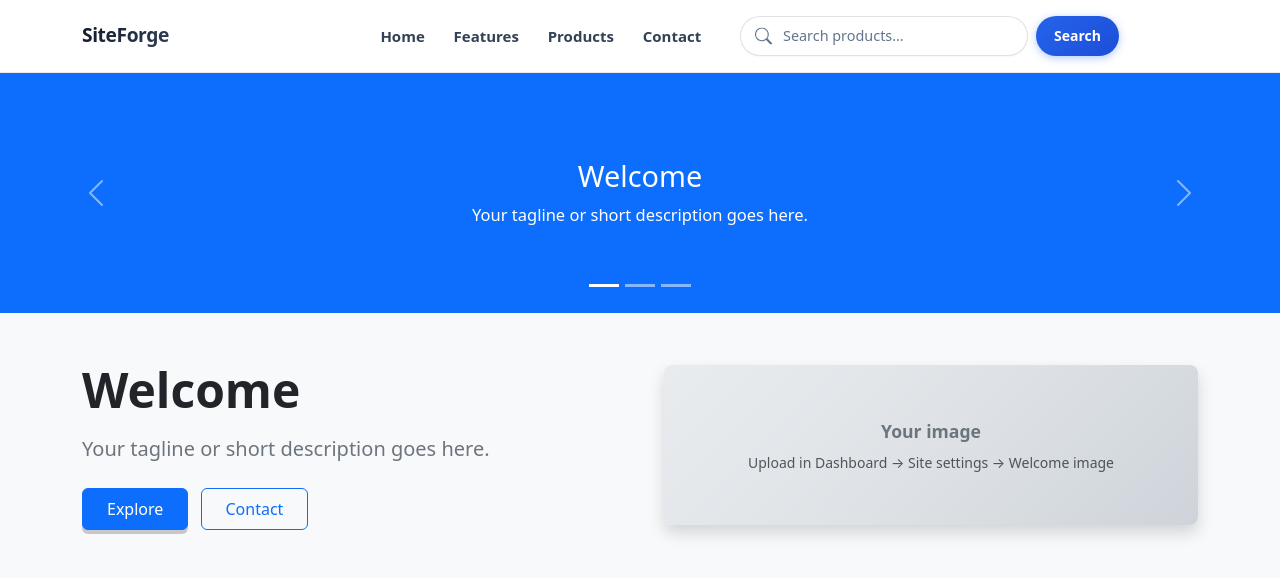
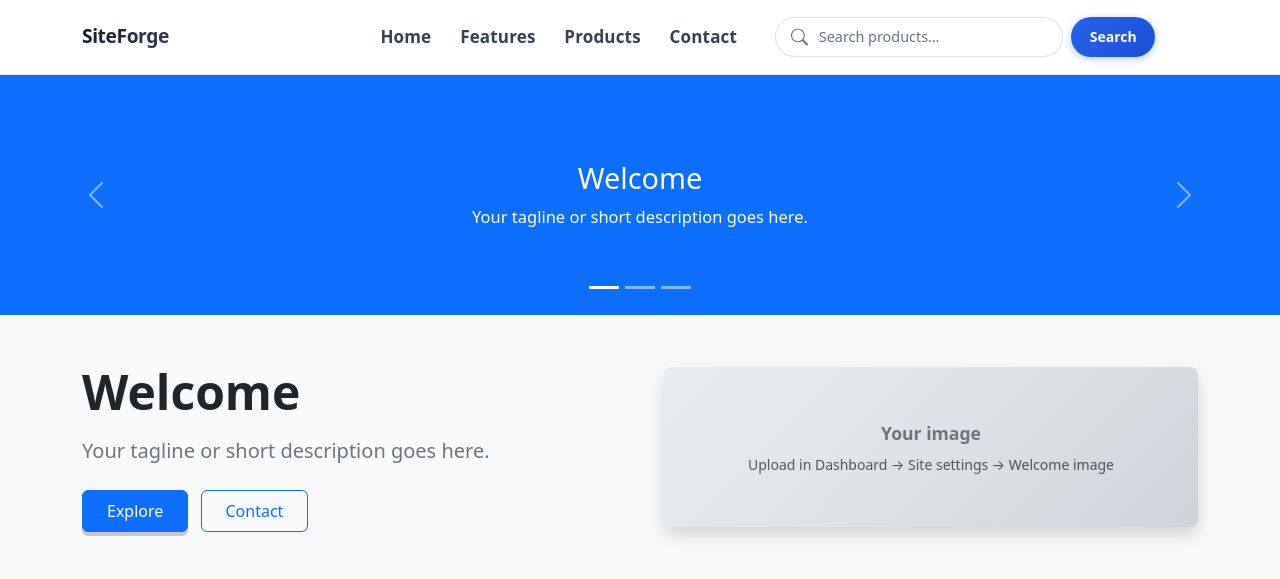
Before and after one commit to skdas007/siteforge, a Django app: page / in a window 1280 px wide; the page is wider, and only the part inside the window is pictured. Shown: the top 579 px of that part. Run offline with Django 5.2, Linux system fonts and the light colour scheme; data that the repository does not hold is empty; some libraries are stand-ins or nearby versions.

```diff
--- a/siteforge/static/css/navbar-public.css
+++ b/siteforge/static/css/navbar-public.css
@@ -124,16 +124,55 @@
   }
 }
 
-/* ---- Nav links ---- */
+/* ---- Nav links (larger type + entrance + hover motion) ---- */
+@keyframes nav-link-text-in {
+  from {
+    opacity: 0;
+    transform: translateY(0.4rem);
+  }
+  to {
+    opacity: 1;
+    transform: translateY(0);
+  }
+}
+
+.navbar-public .navbar-nav .nav-item .nav-link-nav {
+  animation: nav-link-text-in 0.5s cubic-bezier(0.22, 1, 0.36, 1) backwards;
+}
+
+.navbar-public .navbar-nav .nav-item:nth-child(1) .nav-link-nav {
+  animation-delay: 0.05s;
+}
+.navbar-public .navbar-nav .nav-item:nth-child(2) .nav-link-nav {
+  animation-delay: 0.11s;
+}
+.navbar-public .navbar-nav .nav-item:nth-child(3) .nav-link-nav {
+  animation-delay: 0.17s;
+}
+.navbar-public .navbar-nav .nav-item:nth-child(4) .nav-link-nav {
+  animation-delay: 0.23s;
+}
+.navbar-public .navbar-nav .nav-item:nth-child(5) .nav-link-nav {
+  animation-delay: 0.29s;
+}
+.navbar-public .navbar-nav .nav-item:nth-child(6) .nav-link-nav {
+  animation-delay: 0.35s;
+}
+
 .navbar-public .nav-link-nav {
   position: relative;
   font-weight: 600;
-  font-size: 0.9375rem;
+  font-size: 1.0625rem;
   color: #334155 !important;
   padding: 0.5rem 0.85rem !important;
   margin: 0 0.05rem;
   border-radius: 0.45rem;
-  transition: color 0.2s ease, transform 0.2s ease, background 0.2s ease;
+  letter-spacing: 0.01em;
+  transition:
+    color 0.22s ease,
+    transform 0.22s ease,
+    background 0.22s ease,
+    letter-spacing 0.25s ease;
 }
 
 .navbar-public .nav-link-nav::after {
@@ -151,7 +190,8 @@
 .navbar-public .nav-link-nav:hover {
   color: #0f172a !important;
   background: rgba(37, 99, 235, 0.06);
-  transform: translateY(-1px);
+  transform: translateY(-2px);
+  letter-spacing: 0.03em;
 }
 
 .navbar-public .nav-link-nav:hover::after {
@@ -338,6 +378,15 @@
   .navbar-public {
     animation: none;
   }
+
+  .navbar-public .navbar-nav .nav-item .nav-link-nav {
+    animation: none;
+  }
+
+  .navbar-public .nav-link-nav:hover {
+    transform: none;
+    letter-spacing: 0.01em;
+  }
 }
 
 /* Dashboard pill (if re-enabled) */
```
